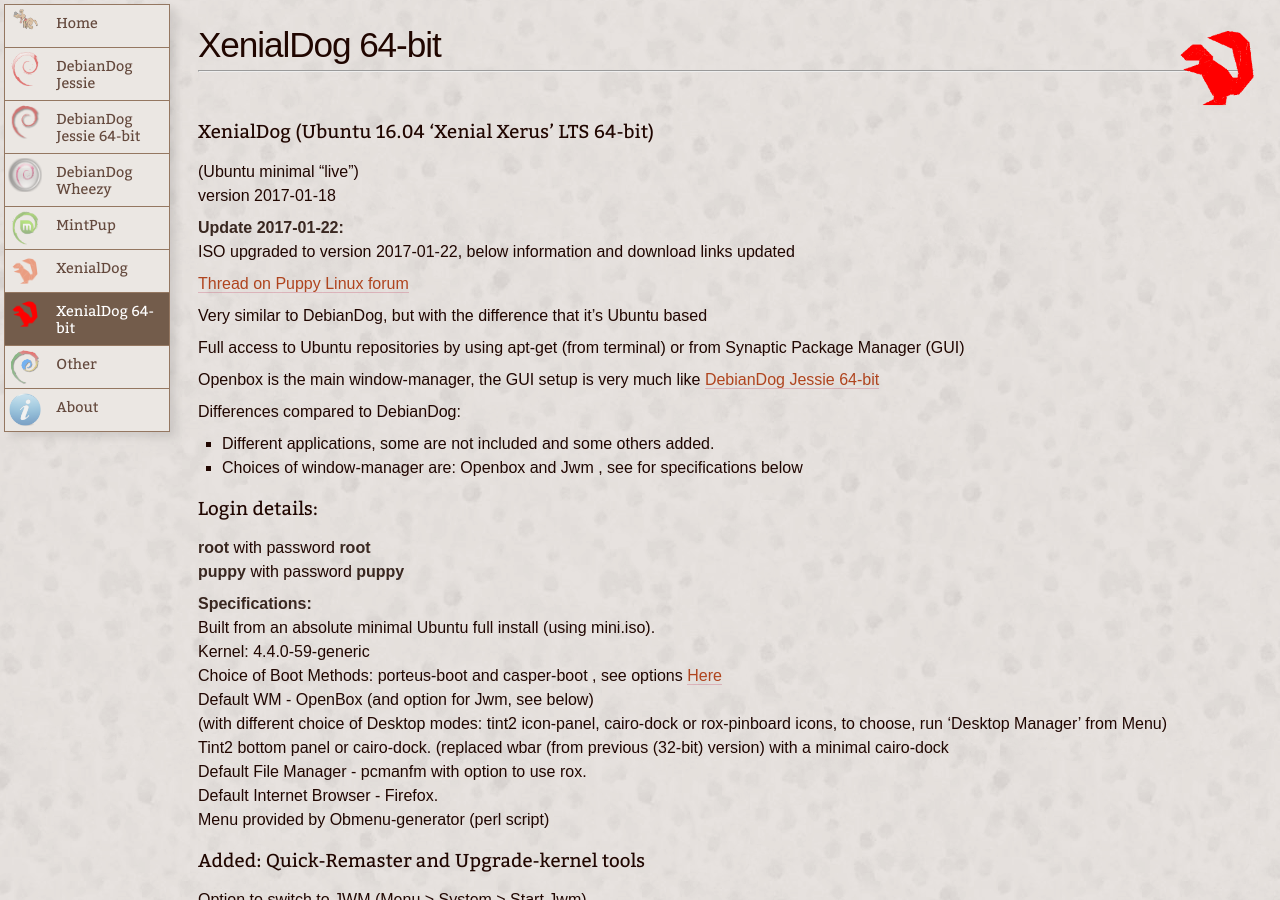
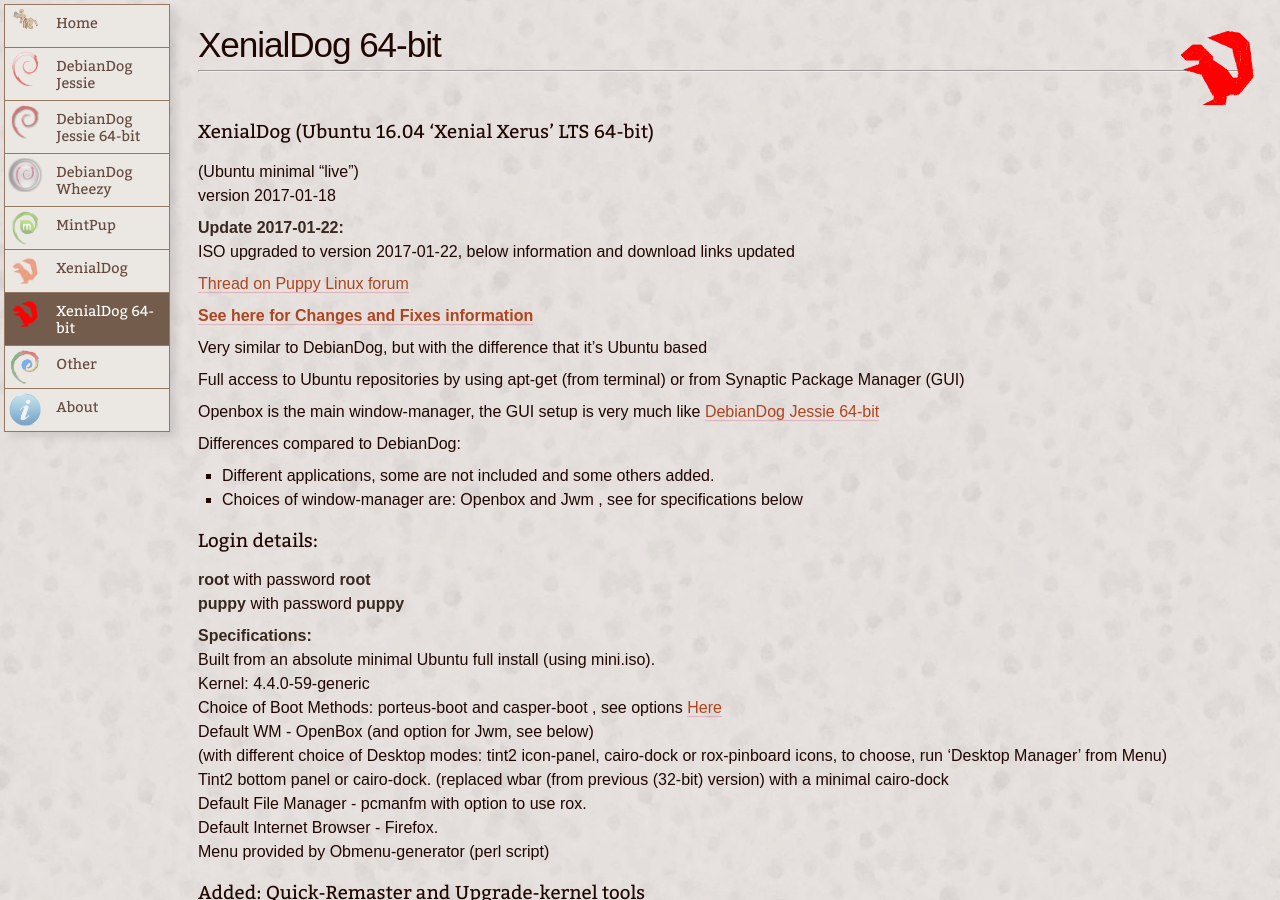
Before and after one commit to DebianDog/doglinux, a Jekyll site: the page built from zz05zxenialdog.md, in a window 1280 px wide and 900 px high. Built offline with Jekyll 4.4.1, drawn with Linux system fonts in a browser that asks for light colours.

```diff
--- a/zz05zxenialdog.md
+++ b/zz05zxenialdog.md
@@ -15,6 +15,8 @@ version 2017-01-18
 ISO upgraded to version 2017-01-22, below information and download links updated
 
 [Thread on Puppy Linux forum](http://murga-linux.com/puppy/viewtopic.php?t=109476){:target="_blank"}
+
+**[See here for Changes and Fixes information](http://murga-linux.com/puppy/viewtopic.php?p=939927#939927)**
 
 Very similar to DebianDog, but with the difference that it's Ubuntu based
 
```
Also changed, not shown: zz05xenialdog.md (+2 -0 lines).
